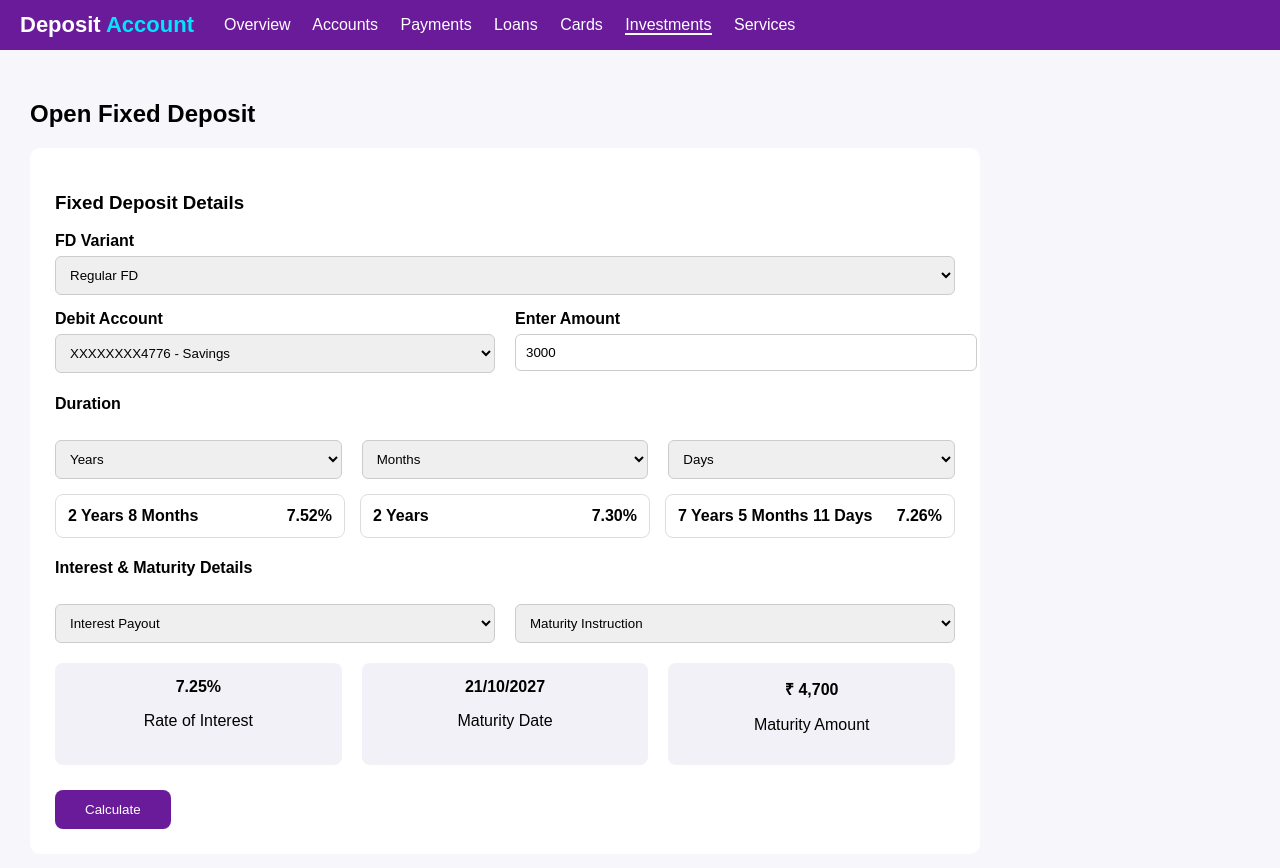
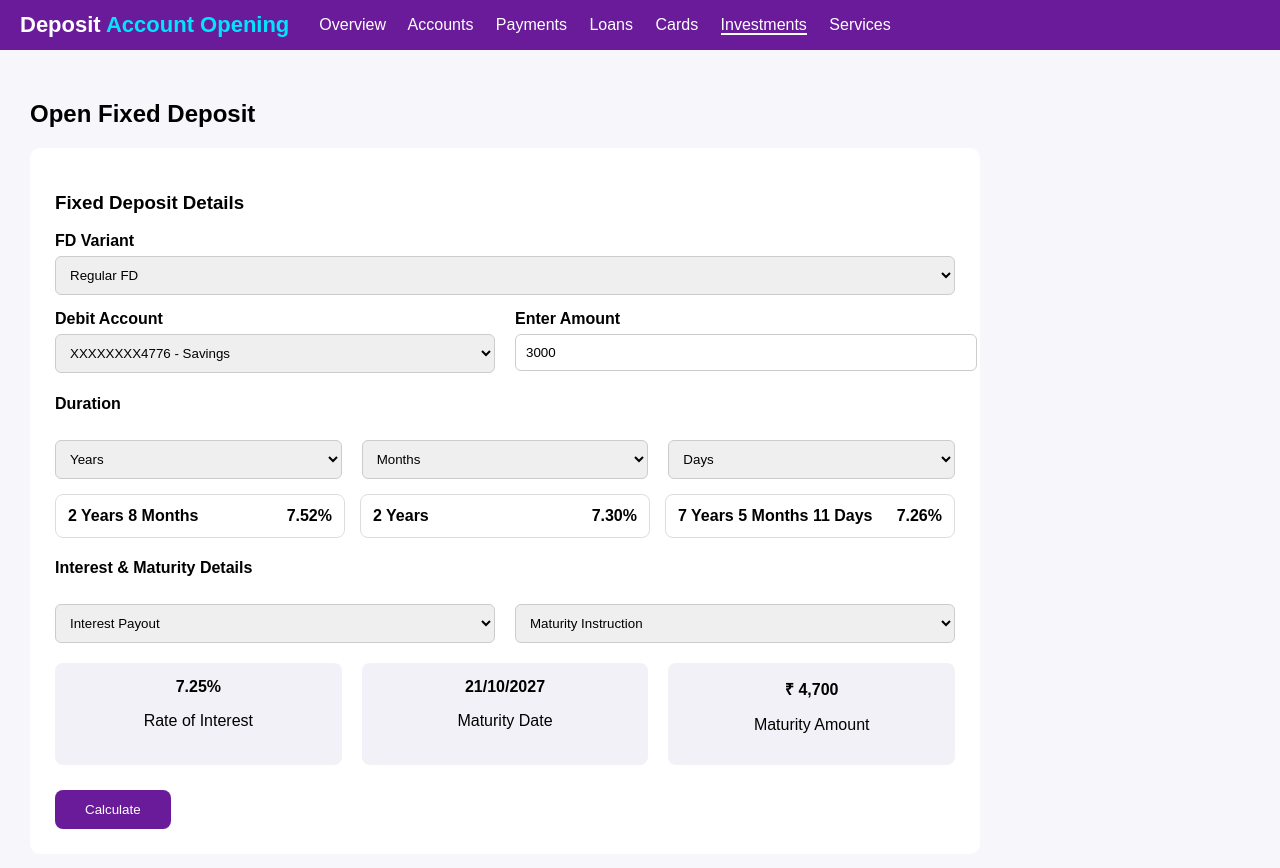
Before and after one commit to pavankalyan8923/Web-Application-FE, a plain HTML site: page FEcode/index.html in a window 1280 px wide. Drawn offline with Linux system fonts and the light colour scheme.

Commit message:
new Change

```diff
--- a/FEcode/index.html
+++ b/FEcode/index.html
@@ -10,7 +10,7 @@
 <body>
 
     <header class="top-bar">
-        <div class="logo">Deposit <span>Account</span></div>
+        <div class="logo">Deposit <span>Account Opening</span></div>
         <nav>
             <a href="#">Overview</a>
             <a href="#">Accounts</a>
```
